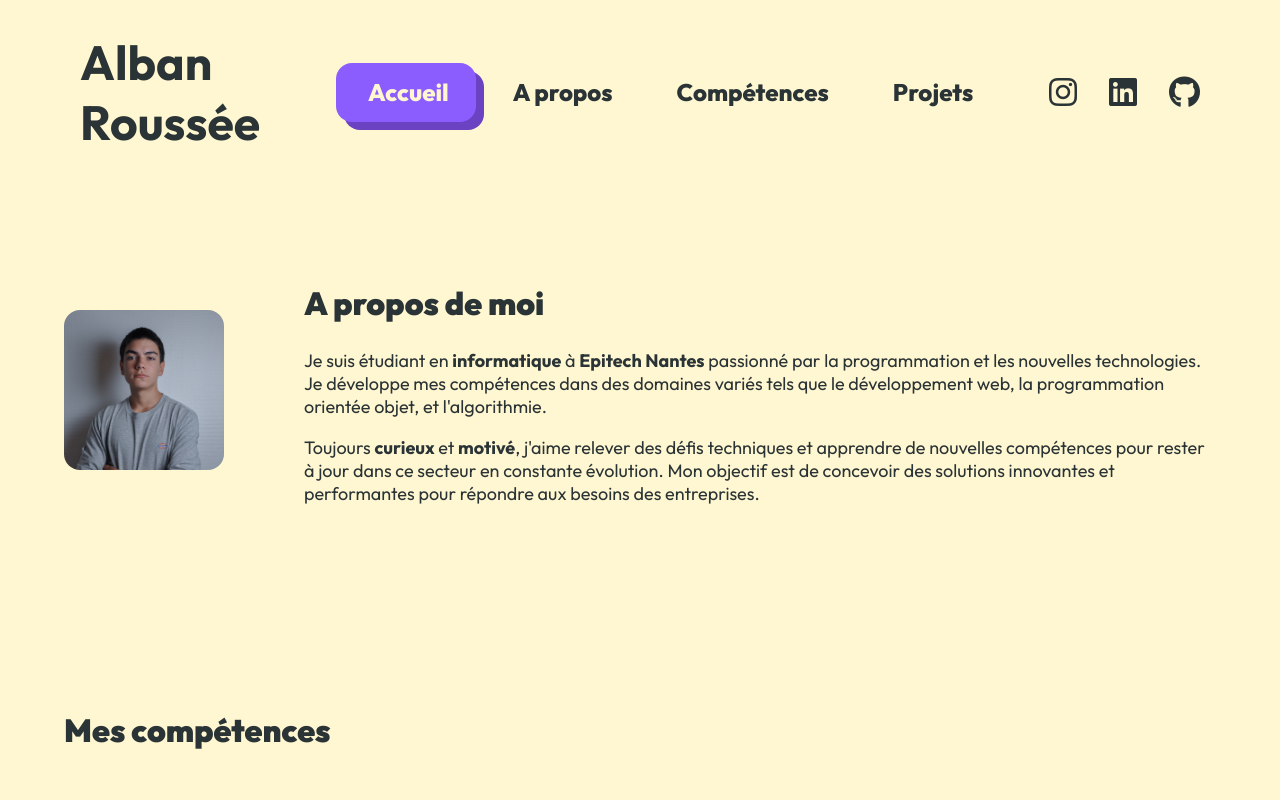
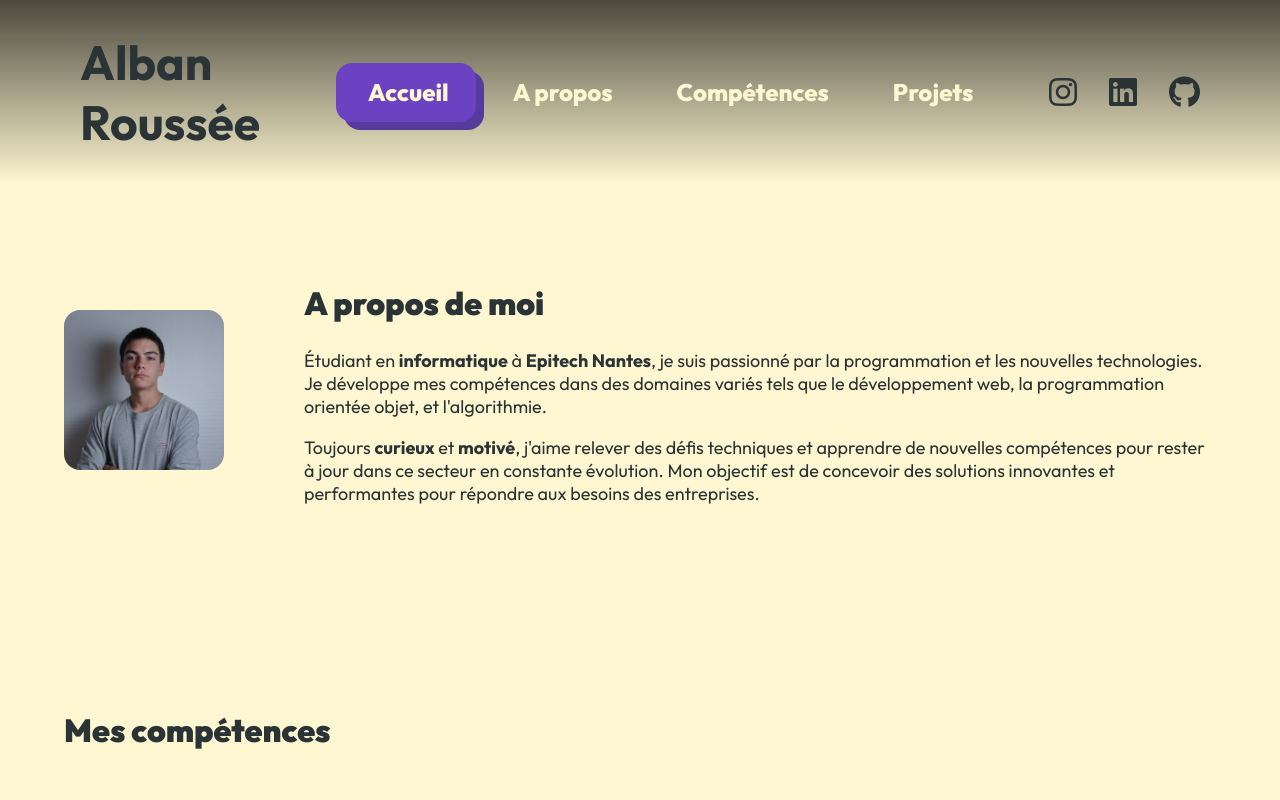
Before and after one commit to albanrss/portfolio, a React (Vite) app: page / in a window 1280 px wide. Shown: the top 800 px of the page. Built offline with nearby package versions, Linux system fonts and the light colour scheme.

Commit message:
[FIX] Header

```diff
--- a/src/Body.jsx
+++ b/src/Body.jsx
@@ -12,7 +12,7 @@ function Body() {
                   A propos de moi
                 </h2>
                 <p>
-                  Je suis étudiant en <b>informatique</b> à <b>Epitech Nantes</b> passionné par la programmation et les nouvelles technologies. Je développe mes compétences dans des domaines variés tels que le développement web, la programmation orientée objet, et l'algorithmie.
+                  Étudiant en <b>informatique</b> à <b>Epitech Nantes</b>, je suis passionné par la programmation et les nouvelles technologies. Je développe mes compétences dans des domaines variés tels que le développement web, la programmation orientée objet, et l'algorithmie.
                 </p>
                 <p>
                   Toujours <b>curieux</b> et <b>motivé</b>, j'aime relever des défis techniques et apprendre de nouvelles compétences pour rester à jour dans ce secteur en constante évolution. Mon objectif est de concevoir des solutions innovantes et performantes pour répondre aux besoins des entreprises.
--- a/src/Header.css
+++ b/src/Header.css
@@ -3,7 +3,6 @@
     margin-top: 0;
     padding: 1rem;
     padding-top: 2rem;
-    border-radius: 16px;
     display: flex;
     justify-content: space-between;
     align-items: center;
@@ -39,11 +38,10 @@ h1 {
 
 #page_anchor_container {
     border-radius: 16px;
-    background-color: #8B5DFF;
-    box-shadow: 8px 8px 0px 0px #6A42C2;
+    background-color: #6A42C2;
+    box-shadow: 8px 8px 0px 0px #563A9C;
     position: absolute;
     z-index: 21;
-    left: 0px;
     transition: ease-out 0.1s;
 }
 
@@ -60,6 +58,7 @@ h1 {
     display: flex;
     justify-content: center;
     text-align: center;
+    color: #FFF7D1;
 }
 
 #social {
@@ -77,6 +76,7 @@ h1 {
     top: 0;
     left: 0;
     position: fixed;
-    color: white;
+    color: #FFF7D1;
     z-index: 10;
+    background: linear-gradient(to bottom, rgba(0, 0, 0, 0.7), rgba(0, 0, 0, 0));
 }
--- a/src/Header.jsx
+++ b/src/Header.jsx
@@ -1,21 +1,13 @@
 import "./Header.css";
 import { useEffect, createRef, useState } from "react";
-
 
 function Header() {
   const containerRef = createRef();
   const [defaultPage, setDefaultPage] = useState(null);
   const [lastPage, setLastPage] = useState(null);
 
-  window.addEventListener('scroll', () => {
-    const opacity = Math.min(0.6, window.scrollY / 200);
-    const header = document.getElementById("header_id");
-
-    header.style.background = `linear-gradient(to bottom, rgba(0, 0, 0, ${opacity}), rgba(0, 0, 0, 0))`;
-  });
-
   useEffect(() => {
-    function setUpContainer() {
+    const setUpContainer = () => {
       const container = containerRef.current;
       const firstPage = document.getElementById("first_page");
 
@@ -24,8 +16,6 @@ function Header() {
       container.style.width = `${rect.width}px`;
       container.style.height = `${rect.height}px`;
       container.style.left = `${rect.left}px`;
-
-      firstPage.style.color = "#FFF7D1";
 
       setDefaultPage(firstPage);
       setLastPage(firstPage);
@@ -40,13 +30,10 @@ function Header() {
 
     const rect = page.getBoundingClientRect();
 
-    lastPage.style.color = "#2A3335";
-
     container.style.width = `${rect.width}px`;
     container.style.height = `${rect.height}px`;
     container.style.left = `${rect.left}px`;
 
-    page.style.color = "#FFF7D1";
     setLastPage(page);
   };
 
@@ -59,8 +46,6 @@ function Header() {
     container.style.height = `${rect.height}px`;
     container.style.left = `${rect.left}px`;
 
-    lastPage.style.color = "#2A3335";
-    defaultPage.style.color = "#FFF7D1";
     setLastPage(defaultPage);
   };
 
```
